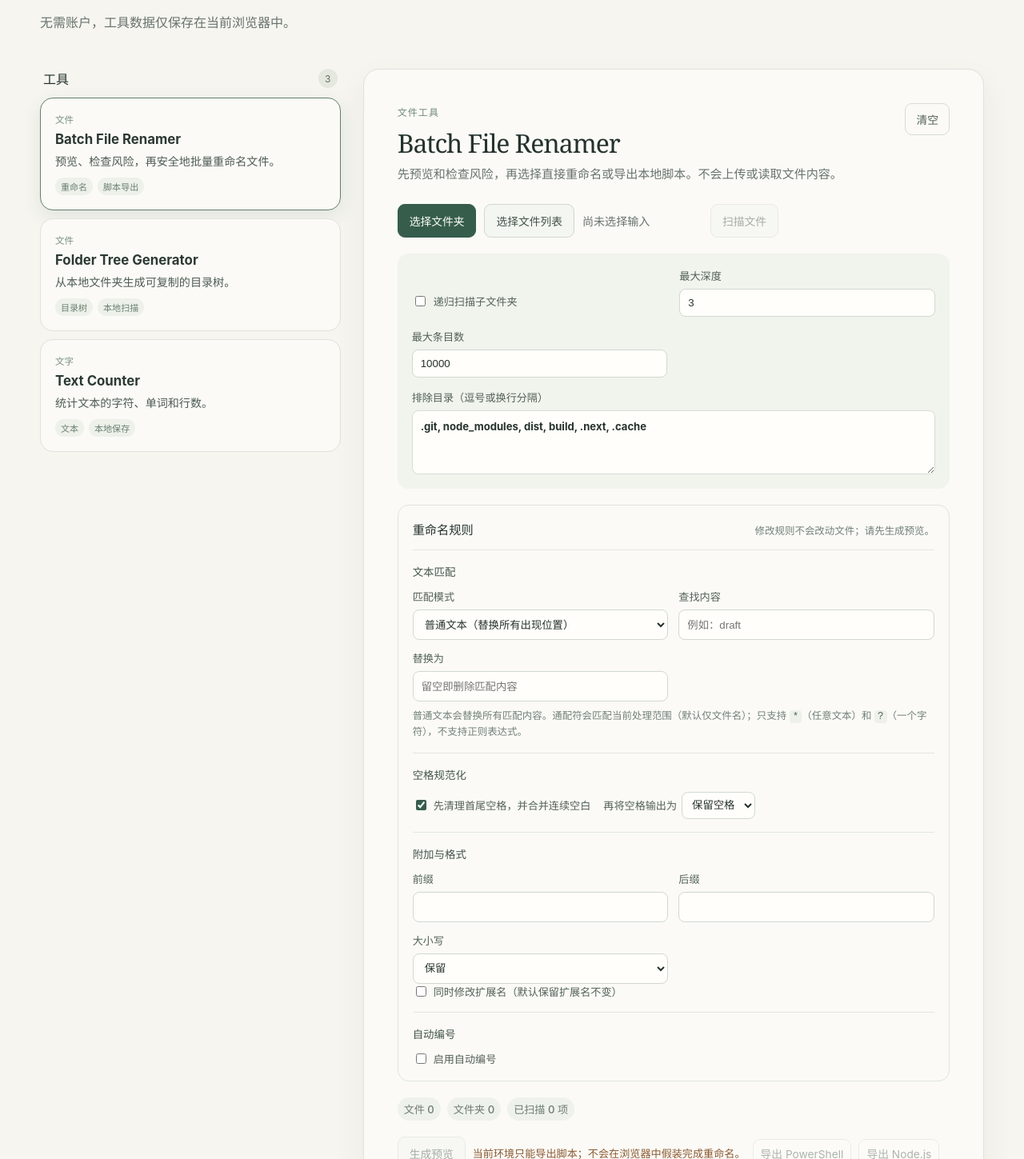
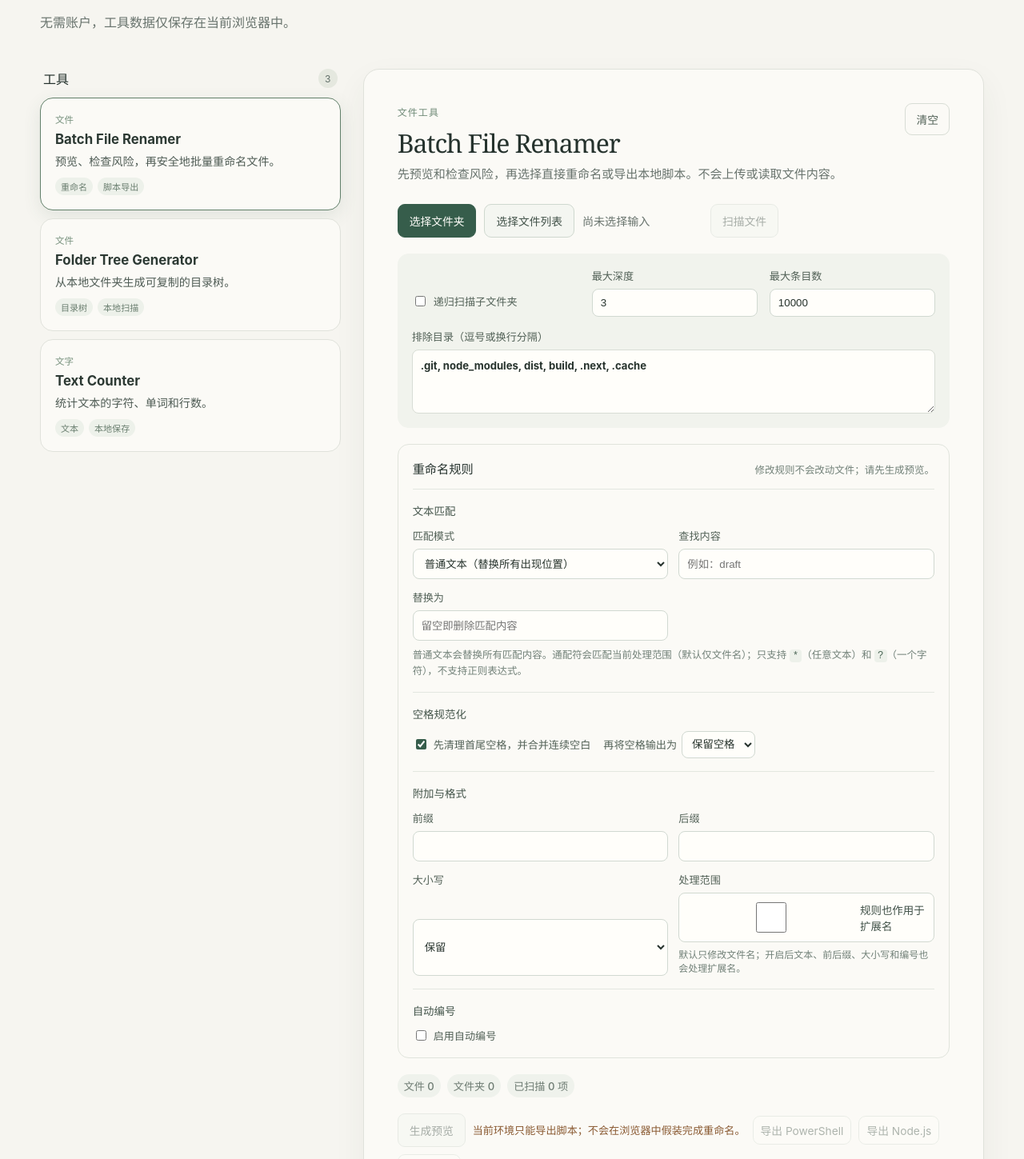
Before and after one commit to MrO-O/SlowTools, a React (Vite) app: page / in a window 1280 px wide. Shown: the part 229-1678 px from the top of the page at 80% size. Built offline with nearby package versions, Linux system fonts and the light colour scheme.

Commit message:
fix: align batch renamer options

```diff
--- a/src/styles/app.css
+++ b/src/styles/app.css
@@ -95,7 +95,7 @@ textarea.folder-tree-result { min-height: 320px; resize: vertical; background: #
 
 .batch-renamer-panel { display: grid; gap: 20px; }
 .batch-renamer-panel .tool-panel-heading { margin-bottom: 4px; }
-.renamer-settings { align-items: end; }
+.renamer-settings { grid-template-columns: minmax(210px, 0.8fr) repeat(2, minmax(0, 1fr)); align-items: end; }
 .renamer-settings > label:first-child { display: flex; align-items: center; gap: 7px; padding-bottom: 10px; font-weight: 500; }
 .rename-rules { padding: 18px; border: 1px solid #e0e4dc; border-radius: 14px; }
 .rules-heading { display: flex; flex-wrap: wrap; align-items: baseline; justify-content: space-between; gap: 8px 18px; padding-bottom: 14px; }
@@ -110,6 +110,8 @@ textarea.folder-tree-result { min-height: 320px; resize: vertical; background: #
 .rules-grid label, .checkbox-row label { color: #526157; font-size: 0.82rem; }
 .rules-grid label { display: grid; gap: 7px; font-weight: 700; }
 .rules-grid input, .rules-grid select, .checkbox-row input[type="number"] { width: 100%; min-height: 38px; padding: 8px 10px; border: 1px solid #d1d9d1; border-radius: 8px; background: #fffefa; color: #27332d; }
+.extension-scope > span { display: flex; align-items: center; gap: 7px; min-height: 38px; padding: 8px 10px; border: 1px solid #d1d9d1; border-radius: 8px; background: #fffefa; color: #405148; font-size: 0.84rem; font-weight: 500; }
+.extension-scope small { color: #718078; font-size: 0.75rem; font-weight: 500; line-height: 1.45; }
 .rename-rules .checkbox-row { margin-top: 15px; padding-top: 14px; border-top: 1px solid #e3e7e0; }
 .rule-group .checkbox-row { margin: 0; padding: 0; border: 0; }
 .rename-rules .checkbox-row label { font-weight: 500; }
@@ -137,5 +139,6 @@ textarea.folder-tree-result { min-height: 320px; resize: vertical; background: #
   .tool-detail { min-height: 0; }
   .stats-grid { grid-template-columns: repeat(2, 1fr); }
   .folder-settings { grid-template-columns: 1fr; }
+  .renamer-settings { grid-template-columns: 1fr; }
   .rules-grid { grid-template-columns: 1fr; }
 }
--- a/src/tools/batch-renamer/BatchRenamerTool.tsx
+++ b/src/tools/batch-renamer/BatchRenamerTool.tsx
@@ -270,8 +270,8 @@ export function BatchRenamerTool() {
             <label>前缀<input value={settings.prefix} onChange={(event) => updateSetting('prefix', event.target.value)} /></label>
             <label>后缀<input value={settings.suffix} onChange={(event) => updateSetting('suffix', event.target.value)} /></label>
             <label>大小写<select value={settings.caseMode} onChange={(event) => updateSetting('caseMode', event.target.value as RenameRules['caseMode'])}><option value="keep">保留</option><option value="lower">统一小写</option><option value="upper">统一大写</option></select></label>
+            <label className="extension-scope">处理范围<span><input type="checkbox" checked={settings.modifyExtension} onChange={(event) => updateSetting('modifyExtension', event.target.checked)} />规则也作用于扩展名</span><small>默认只修改文件名；开启后文本、前后缀、大小写和编号也会处理扩展名。</small></label>
           </div>
-          <div className="checkbox-row"><label><input type="checkbox" checked={settings.modifyExtension} onChange={(event) => updateSetting('modifyExtension', event.target.checked)} />同时修改扩展名（默认保留扩展名不变）</label></div>
         </div>
 
         <div className="rule-group">
```
